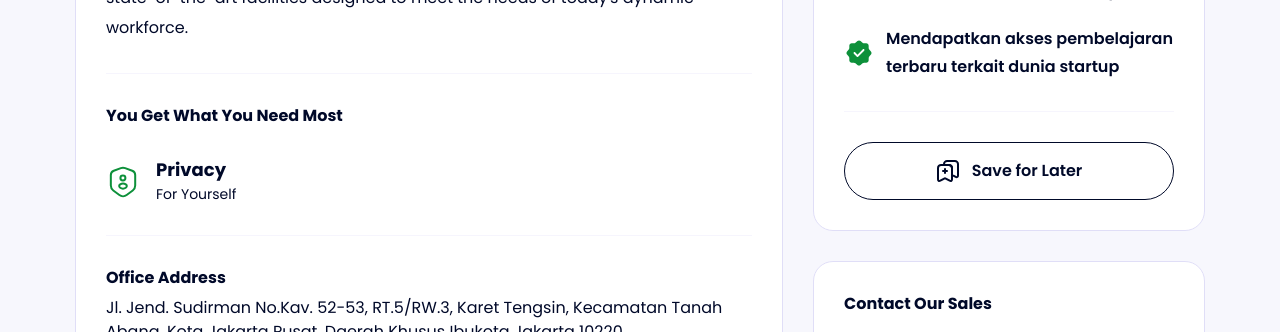
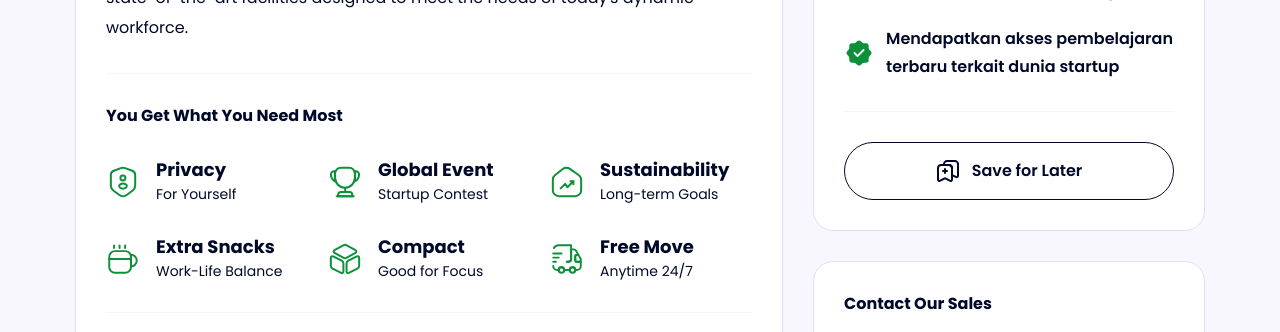
Before and after one commit to ihsandroidgogo/Belajar-Next-JS-Dasar-Satu, a Next.js app: page /office/gowork-jakarta in a window 1280 px wide. Shown: the part 873-1205 px from the top of the page. Built offline with nearby package versions, Linux system fonts and the light colour scheme.

Commit message:
Update params dan CTA

```diff
--- a/app/(front)/office/[slug]/page.tsx
+++ b/app/(front)/office/[slug]/page.tsx
@@ -111,7 +111,7 @@ async function OfficeDetails({ params }: Props) {
       </p>
       <hr className="border-[#F6F5FD]" />
       <h2 className="font-bold">You Get What You Need Most</h2>
-      <OfficeFeatures/>
+      <OfficeFeatures features={office.features} />
       <hr className="border-[#F6F5FD]" />
       <div className="flex flex-col gap-[6px]">
         <h2 className="font-bold">Office Address</h2>
@@ -206,7 +206,8 @@ async function OfficeDetails({ params }: Props) {
           </button>
         ) : (
           <a
-            href="booking.html"
+            target="_blank"
+            href={`https://wa.me/6281280095911?text=Halo, saya ingin memesan kantor ${office.title} detailnya di http://localhost:3000/office/${office.slug}`}
             className="flex items-center justify-center w-full rounded-full p-[16px_26px] gap-3 bg-[#0D903A] font-bold text-[#F7F7FD]"
           >
             <Image
--- a/features/offices/components/OfficeFeatures.tsx
+++ b/features/offices/components/OfficeFeatures.tsx
@@ -1,21 +1,61 @@
 import Image from "next/image";
 
-export default function OfficeFeatures(){
-    return(
+const FEATURES_MAP = [
+  {
+    label: "Global Event",
+    description: "Startup Contest",
+    icon: "/assets/images/icons/cup.svg"
+  },
+  {
+    label: "Privacy",
+    description: "For Yourself",
+    icon: "/assets/images/icons/security-user.svg"
+  },
+  {
+    label: "Sustainability",
+    description: "Long-term Goals",
+    icon: "/assets/images/icons/home-trend-up.svg"
+  },
+  {
+    label: "Extra Snacks",
+    description: "Work-Life Balance",
+    icon: "/assets/images/icons/coffee.svg"
+  },
+  {
+    label: "Compact",
+    description: "Good for Focus",
+    icon: "/assets/images/icons/3dcube.svg"
+  },
+  {
+    label: "Free Move",
+    description: "Anytime 24/7",
+    icon: "/assets/images/icons/group.svg"
+  }
+];
+
+export default function OfficeFeatures({ features }: { features: string[] }) {
+  return (
     <div className="grid grid-cols-3 gap-x-5 gap-y-[30px]">
-        <div className="flex items-center gap-4">
+      {features.map((feature) => {
+        const featureData = FEATURES_MAP.find((f) => f.label === feature);
+        if (!featureData) return null;
+
+        return (
+          <div className="flex items-center gap-4" key={feature}>
             <Image
-            src="/assets/images/icons/security-user.svg"
+              src={featureData.icon}
               className="w-[34px] h-[34px]"
-            alt="icon"
+              alt={featureData.label}
               width={34}
               height={34}
             />
             <div className="flex flex-col gap-[2px]">
-            <p className="font-bold text-lg leading-[24px]">Privacy</p>
-            <p className="text-sm leading-[21px]">For Yourself</p>
+              <p className="font-bold text-lg leading-[24px]">{featureData.label}</p>
+              <p className="text-sm leading-[21px]">{featureData.description}</p>
             </div>
           </div>
+        );
+      })}
     </div>
-    )
+  );
 }
--- a/features/offices/data/officeSpaces.mock.ts
+++ b/features/offices/data/officeSpaces.mock.ts
@@ -44,7 +44,7 @@ export const officeSpaces: OfficeSpace[] = [
       "/assets/images/thumbnails/thumbnail-details-1.png",
     ],
     tags: ["Best Price"],
-    features: ["Privacy", "Global Event", "Sustainability", "Extra Snacks", "Compact", "Free Move"],
+    features: ["Global Event","Extra Snacks", "Compact"],
     about:
       "Ihsan Private Class Office Surabaya is a premium office space located in Surabaya. It offers a modern and professional environment for businesses of all sizes, with state-of-the-art facilities designed to meet the needs of today's dynamic workforce.",
     isFullyBooked: false,
```
Lines whose indentation alone changed are shown as unchanged.
